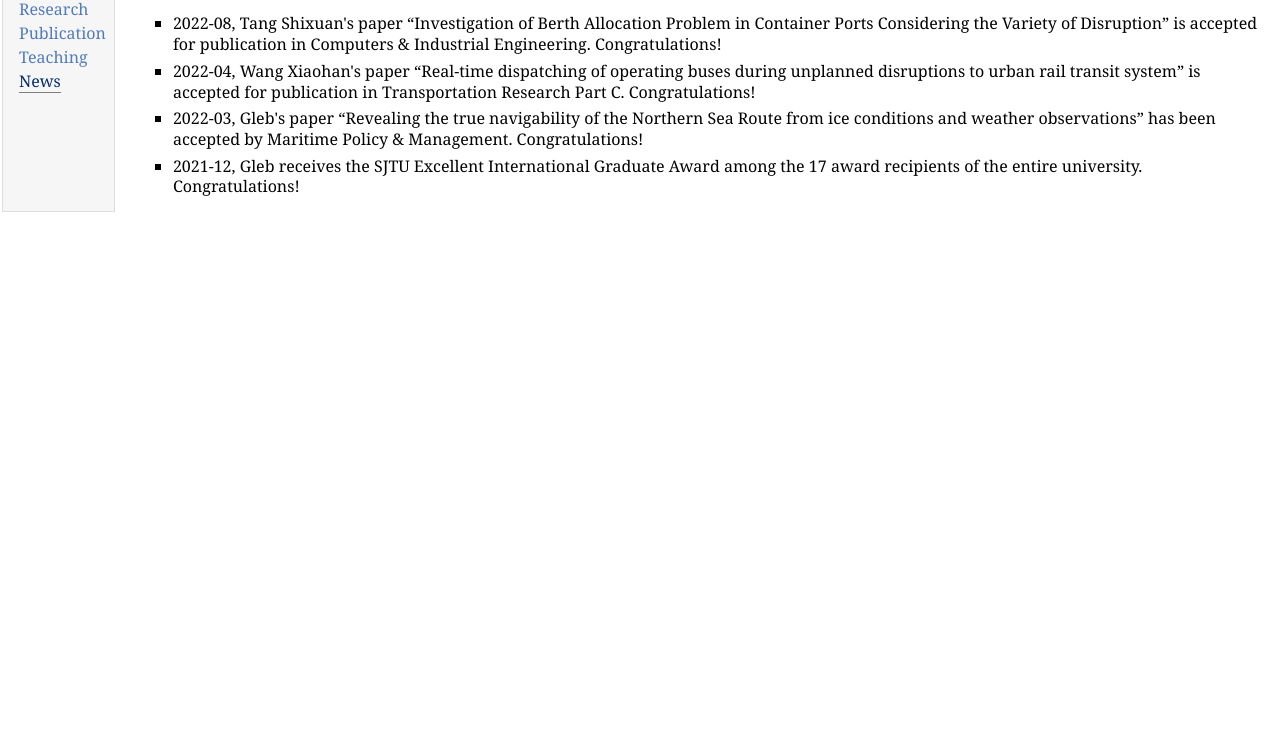
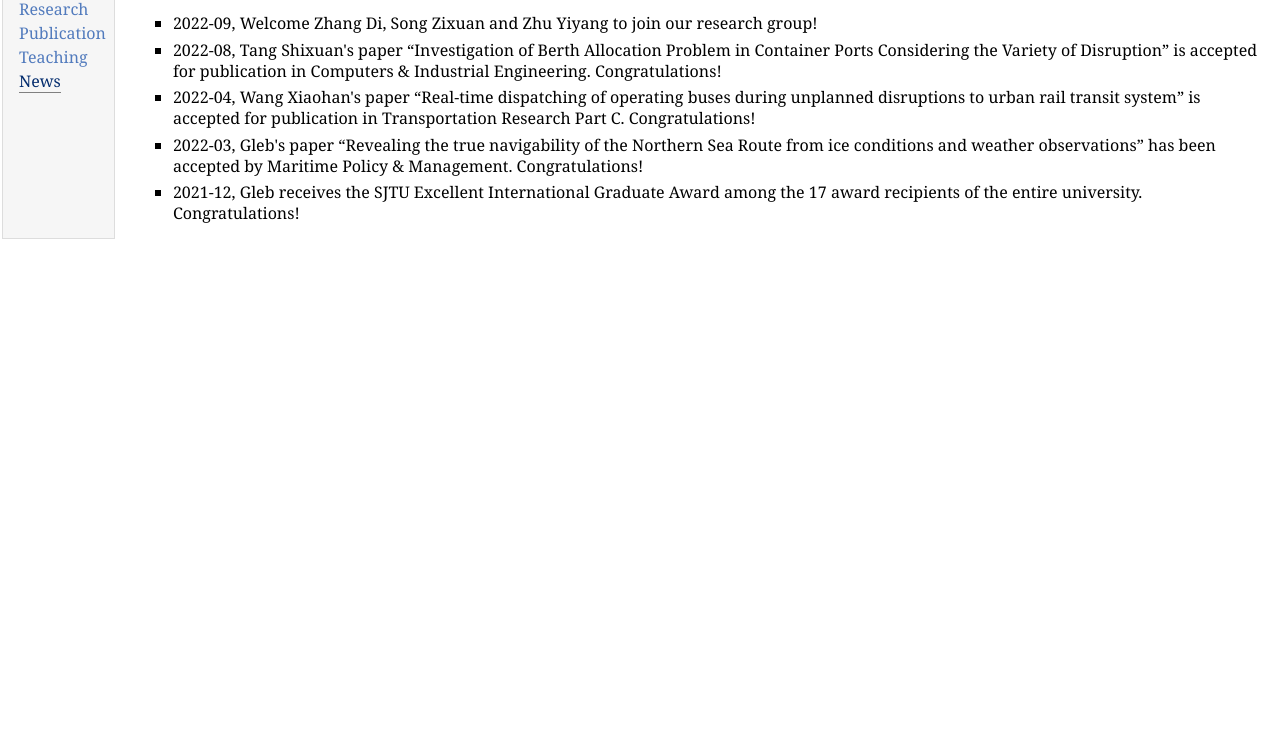
Before and after one commit to jiangangjin/jiangangjin.github.io, a plain HTML site: page news.html in a window 1280 px wide. Shown: the part 62-800 px from the top of the page. Drawn offline with Linux system fonts and the light colour scheme.

Commit message:
Merge remote-tracking branch 'origin/master'

```diff
--- a/news.html
+++ b/news.html
@@ -23,6 +23,8 @@
 <h1>Group News</h1>
 </div>
 <ul>
+<li><p>2022-09, Welcome Zhang Di, Song Zixuan and Zhu Yiyang to join our research group!</p>
+</li>
 <li><p>2022-08, Tang Shixuan's paper &ldquo;Investigation of Berth Allocation Problem in Container Ports Considering the Variety of Disruption&rdquo; is accepted for publication in Computers &amp; Industrial Engineering. Congratulations!</p>
 </li>
 <li><p>2022-04, Wang Xiaohan's paper &ldquo;Real-time dispatching of operating buses during unplanned disruptions to urban rail transit system&rdquo; is accepted for publication in Transportation Research Part C. Congratulations!</p>
```
